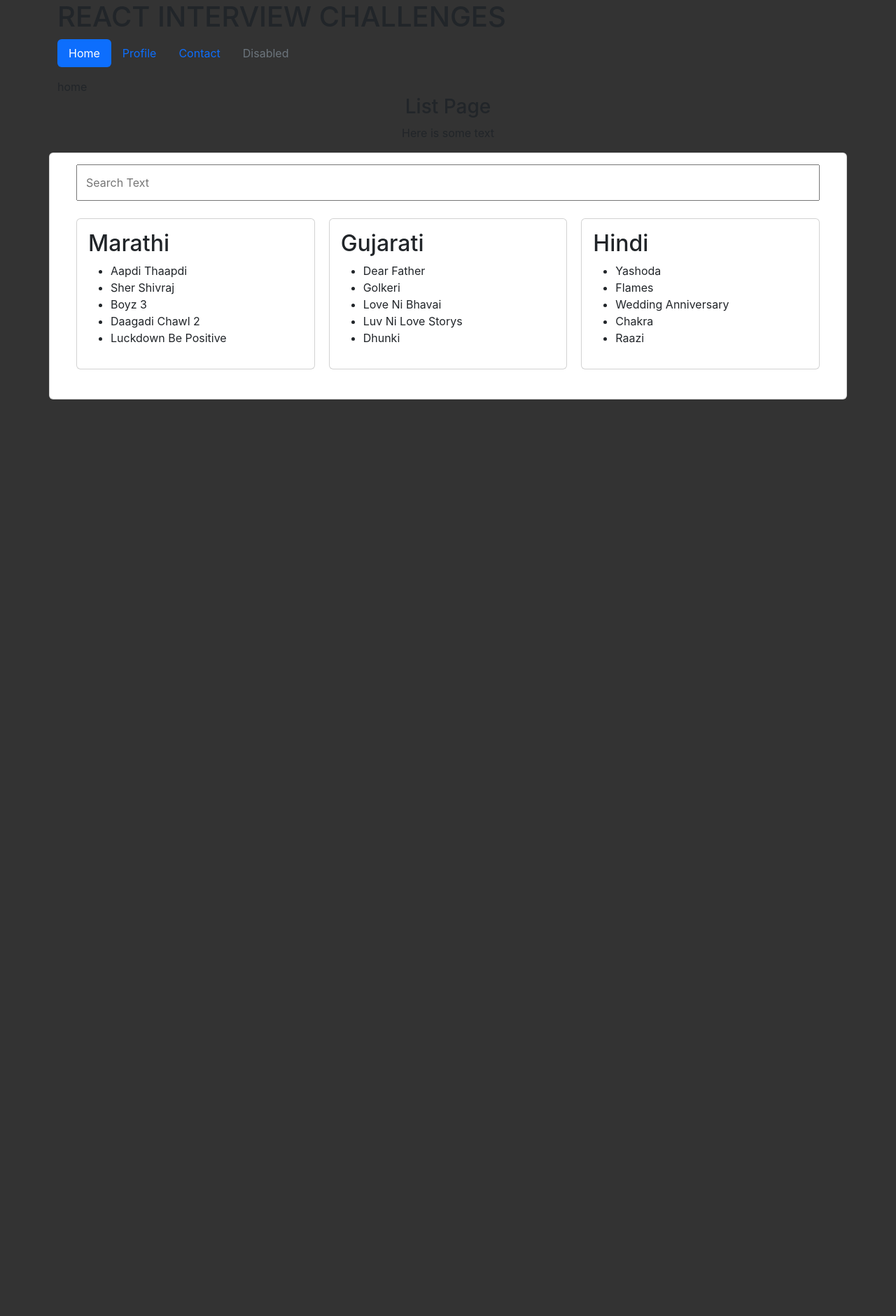
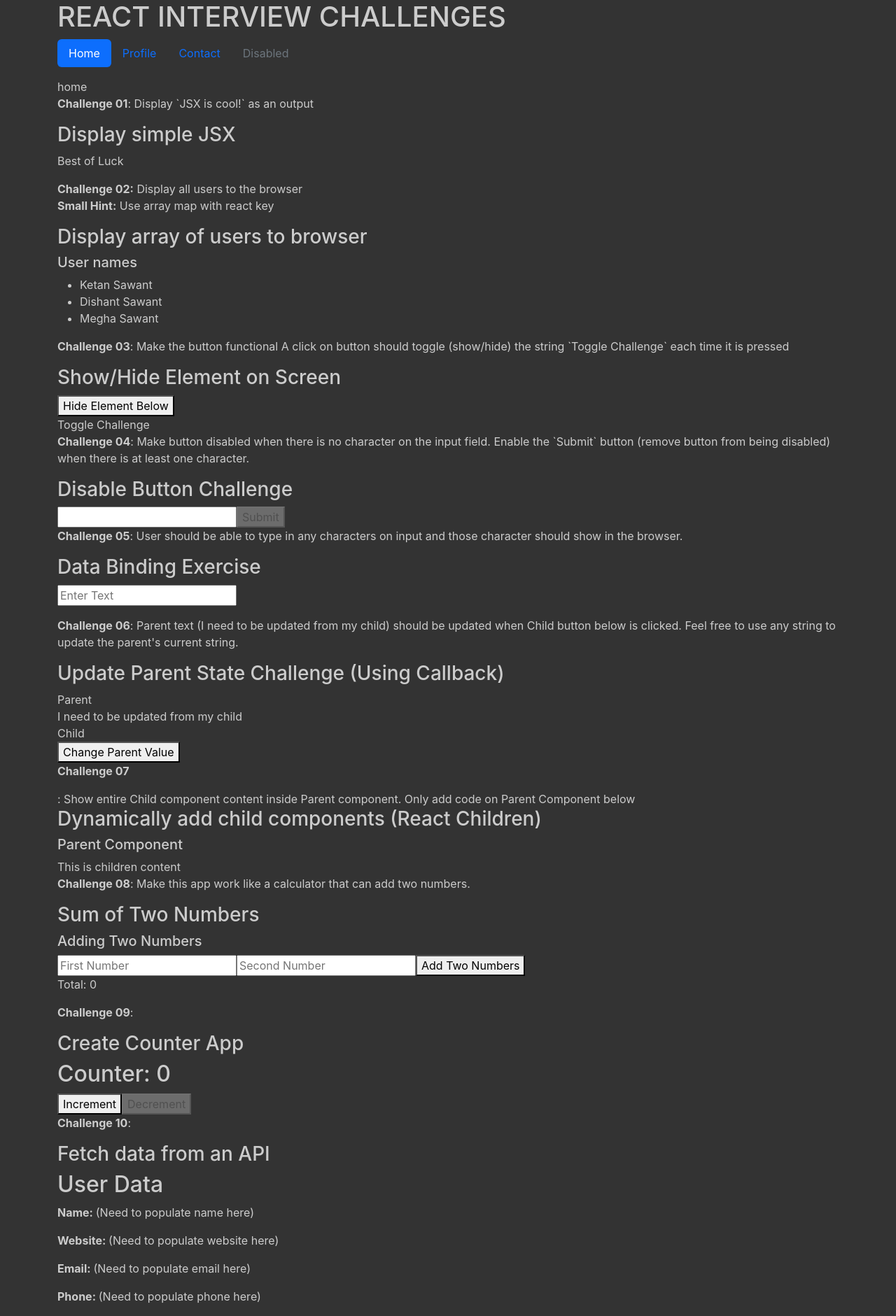
Before and after one commit to dishant0704/interview_challenges, a React (Create React App) app in the folder react_js/react_tasks/: page / in a window 1280 px wide. Shown: the whole page at 70% size. Before the commit the page ends 800 px from the top, so only its background shows below. Built offline with nearby package versions, Linux system fonts and the light colour scheme; no server answers.

Commit message:
= Reactjs Challenges for Beginners

```diff
--- a/react_js/react_tasks/src/App.js
+++ b/react_js/react_tasks/src/App.js
@@ -7,6 +7,7 @@
 import AxiosClass from './components/TaskAxios/AxiosClass';
 import MoviesListClass from './components/MoveList/MoviesListClass';
 import MoviesListClassIMG from './components/MoveList/MoviesListClassImg';
+import SmallChallenges from './components/SmallChallenges/SmallChallenges';
 
 function App() {
   return (
@@ -36,8 +37,9 @@
     <CountFun />
     <CountClass />
     <AxiosClass baseURL = "https://lobster-app-ddwng.ondigitalocean.app/product/list" api_key="Z9Q7WKEY7ORGBUFGN3EG1QS5Y7FG8DU29GHKKSZH"/>
-    <MoviesListClassIMG />*/}
-    <MoviesListClass/>
+    <MoviesListClassIMG />
+    <MoviesListClass/>*/}
+    <SmallChallenges />
     </Fragment>
   );
 }
--- a/react_js/react_tasks/src/assets/scss/_main.scss
+++ b/react_js/react_tasks/src/assets/scss/_main.scss
@@ -1,2 +1,2 @@
 @import './variable' ;
-body{background-color:$bgColor;}
+body{background-color:$bgColor; color: $bodyFontColor;}
--- a/react_js/react_tasks/src/assets/scss/_variable.scss
+++ b/react_js/react_tasks/src/assets/scss/_variable.scss
@@ -1 +1,2 @@
-$bgColor:#333333
+$bgColor:#333333;
+$bodyFontColor: #cccccc
--- a/react_js/react_tasks/src/components/MoveList/MoviesListClass.js
+++ b/react_js/react_tasks/src/components/MoveList/MoviesListClass.js
@@ -31,7 +31,7 @@
             <Fragment>
                 <div className='row text-center'>
                     <h3>List Page</h3>
-                    <p>Here is some text</p>
+                    <p>Class Component, Movies list</p>
                 </div>
                 <div className='row '>
                     <div className="card">
--- a/react_js/react_tasks/src/components/MoveList/MoviesListClassImg.js
+++ b/react_js/react_tasks/src/components/MoveList/MoviesListClassImg.js
@@ -30,7 +30,7 @@
             <Fragment>
                 <div className='row text-center'>
                     <h3>List Page</h3>
-                    <p>Here is some text</p>
+                    <p>Class Component, Movies list with images</p>
                 </div>
                 <div className='row '>
                     <div className="card">
--- /dev/null
+++ b/react_js/react_tasks/src/components/SmallChallenges/SmallChallenges.js
@@ -0,0 +1,235 @@
+
+//Small Reactjs Challenges for Beginners
+import { useState, useEffect } from "react"
+
+const SmallChallenges = () => {
+
+    //Challenge 01:
+    const Challenge_01 = () => {
+        return (
+            <div>
+                <p><b>Challenge 01</b>: Display `JSX is cool!` as an output</p>
+                <h3>Display simple JSX</h3>
+                <p>Best of Luck</p>
+            </div>
+        )
+
+    }
+
+    //Challenge 02:
+    const Challenge_02 = () => {
+
+        const users = [
+            { name: "Ketan Sawant", id: 1 },
+            { name: "Dishant Sawant", id: 2 },
+            { name: "Megha Sawant", id: 3 }
+        ];
+
+        return (
+            <div>
+                <p><b>Challenge 02:</b> Display all users to the browser <br />
+                    <b>Small Hint:</b> Use array map with react key
+                </p>
+                <h3>Display array of users to browser</h3>
+                <h5>User names</h5>
+                <ul>
+                    {
+                        users.map((user) => (<li key={user.id}>{user.name}</li>))}
+                </ul>
+            </div>
+        )
+
+    }
+
+    //Challenge 03:
+    const Challenge_03 = () => {
+        const [show, setShow] = useState(true);
+        return (
+            <>
+                <div>
+                    <p>
+                        <b>Challenge 03</b>: Make the button functional A click on button should toggle (show/hide) the string `Toggle Challenge` each time it is pressed
+                    </p>
+                </div>
+                <h3>Show/Hide Element on Screen</h3>
+                <button onClick={() => show ? setShow(false) : setShow(true)}>{show ? "Hide Element Below" : "Show Element Below"}</button>
+                {show ? <div>Toggle Challenge</div> : null}
+            </>
+        );
+
+
+    }
+
+    //Challenge 04:
+    const Challenge_04 = () => {
+        const [text, setText] = useState("");
+        return (
+            <div>
+                <p><b>Challenge 04</b>: Make button disabled when there is no character on the input field. Enable the `Submit` button (remove button from being disabled) when there is at least one character.</p>
+                <h3>Disable Button Challenge</h3>
+                <input type="text" onChange={(e) => (setText(e.target.value))} />
+                <button disabled={text.length < 1}>Submit</button>
+            </div>
+        )
+
+    }
+
+    //Challenge 05:
+    const Challenge_05 = () => {
+        const [text, setText] = useState("");
+
+        return (
+            <>
+                <p><b>Challenge 05</b>: User should be able to type in any characters on input and those character should show in the browser.</p>
+                <h3>Data Binding Exercise</h3>
+                <input type="text" placeholder="Enter Text" onChange={(e) => setText(e.target.value)} />
+                <p>{text}</p>
+            </>
+        )
+
+    }
+
+    //Challenge 06
+    const Challenge_06_child = ({ setValue }) => {
+        return (
+            <>
+                <div>Child</div>
+                <button onClick={() => (setValue("On Button click text upded"))}>Change Parent Value</button>
+            </>
+        );
+    }
+
+    const Challenge_06 = () => {
+
+        const [value, setValue] = useState("I need to be updated from my child")
+
+        return (
+            <>
+                <p><b>Challenge 06</b>: Parent text (I need to be updated from my child) should be updated when Child button below is clicked. Feel free to use any string to update the parent's current string.</p>
+                <h3>Update Parent State Challenge (Using Callback)</h3>
+                <div className="wrapper">
+                    <div>Parent</div>
+                    <div className="box-wrapper">{value}</div>
+                </div>
+
+                <div className="wrapper">
+                    <Challenge_06_child setValue={setValue} />
+                </div>
+
+            </>
+        )
+    }
+
+    //Challenge 07
+    const Challenge_07_child = () => {
+        return <div>This is children content</div>;
+    }
+    const Challenge_07 = ({ children }) => {
+
+        return (
+            <>
+                <p><b> Challenge 07</b></p>: Show entire Child component content inside Parent component. Only add code on Parent Component below
+                <h3>Dynamically add child components (React Children)</h3>
+                <h5>Parent Component</h5>
+                {children}
+            </>
+        )
+
+    }
+
+    //Challenge 08
+    const Challenge_08 = () => {
+        const [numberA, setNumberA] = useState(0);
+        const [numberB, setNumberB] = useState(0);
+        const [total, setTotal] = useState(0);
+
+        return (
+            <>
+                <p><b>Challenge 08</b>: Make this app work like a calculator that can add two numbers.</p>
+                <h3>Sum of Two Numbers</h3>
+                <h5>Adding Two Numbers</h5>
+                <input placeholder="First Number" type="number" onChange={(e) => setNumberA(e.target.value)} />
+                <input placeholder="Second Number" type="number" onChange={(e) => setNumberB(e.target.value)} />
+                <button onClick={() => { setTotal(Number(numberA) + Number(numberB)) }}>Add Two Numbers</button>
+                <p>Total: {total}</p>
+
+            </>
+        )
+    }
+
+    //Challenge 09
+    const Challenge_09 = () => {
+        const [counter, setCounter] = useState(0);
+        const increment = () =>setCounter(counter +1)
+        const decrement = () =>setCounter(counter -1)
+        return (
+            <>
+                <p><b>Challenge 09</b>:</p>
+                <h3>Create Counter App</h3>
+                <h2>Counter: {counter}</h2>
+                <button onClick={increment}>Increment</button>
+                <button onClick={decrement} disabled={counter <= 0}>Decrement</button>
+            </>
+
+        )
+    }
+
+    //Challenge 10
+    const Challenge_10 = () =>{
+        const[userData, setUserData] = useState({});
+
+        const getUsersData = async () =>{
+            const responce = await fetch("https://jsonplaceholder.typicode.com/users/1")
+            const jsonData = await responce.json();
+            setUserData(jsonData)
+            console.log(jsonData);
+        }
+
+        useEffect(()=>{
+            getUsersData()
+        },[])
+
+        return(
+            <>
+            <p><b>Challenge 10</b>: </p>
+            <h3>Fetch data from an API</h3>
+            <h2>User Data</h2>
+            <p>
+                <strong>Name: </strong>{" "}
+                {userData.name || "(Need to populate name here)"}
+            </p>
+            <p>
+                <strong>Website: </strong>
+                {userData.website || "(Need to populate website here)"}
+            </p>
+            <p>
+                <strong>Email: </strong>
+                {userData.email || "(Need to populate email here)"}
+            </p>
+            <p>
+                <strong>Phone: </strong>
+                {userData.phone || "(Need to populate phone here)"}
+            </p>
+            </>
+        )
+    }
+
+    return (
+        <>
+            <Challenge_01 />
+            <Challenge_02 />
+            <Challenge_03 />
+            <Challenge_04 />
+            <Challenge_05 />
+            <Challenge_06 />
+            <Challenge_07>
+                <Challenge_07_child />
+            </Challenge_07>
+            <Challenge_08 />
+            <Challenge_09 />
+            <Challenge_10 />
+        </>
+    )
+}
+
+export default SmallChallenges
```
